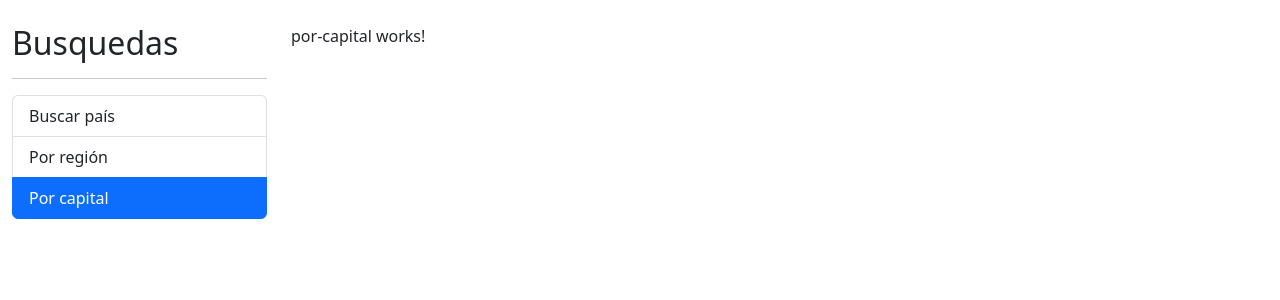
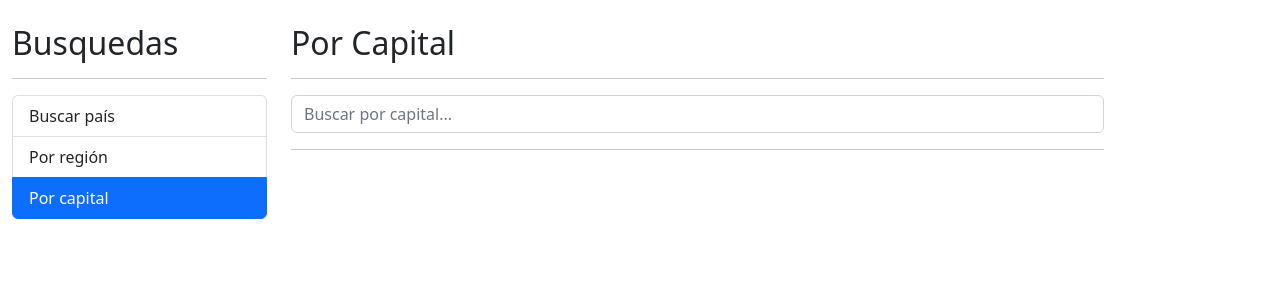
Before and after one commit to Nich95/paisesApp, an Angular app: page /capital in a window 1280 px wide. Shown: the top 300 px of the page. Built offline with nearby package versions, Linux system fonts and the light colour scheme.

Commit message:
Buscar por capital (#15)

```diff
--- a/src/app/pais/components/pais-input/pais-input.component.html
+++ b/src/app/pais/components/pais-input/pais-input.component.html
@@ -5,5 +5,5 @@
           class="form-control"
           [(ngModel)]="termino"
           (input)="teclaPrecionada()"
-          placeholder="Buscar país..." />
+          [placeholder]="placeholder"/>
 </form>
--- a/src/app/pais/components/pais-input/pais-input.component.ts
+++ b/src/app/pais/components/pais-input/pais-input.component.ts
@@ -1,4 +1,4 @@
-import { Component, EventEmitter, Output, OnInit } from '@angular/core';
+import { Component, EventEmitter, Output, OnInit, Input } from '@angular/core';
 import { Subject } from 'rxjs';
 import { debounceTime } from 'rxjs/operators';
 
@@ -13,6 +13,8 @@
   // en este caso el evento que se va a emitir es termino y el termino es de tipo string
   @Output() onEnter: EventEmitter<string> = new EventEmitter();
   @Output() onDebounce: EventEmitter<string> = new EventEmitter();
+
+  @Input() placeholder: string = ''; // este recibe la el valor del html por-capital y por-pais
 
   debouncer: Subject<string> = new Subject(); // este se emite cuando el usuario deja de escribir, para esto necesitamos el OnInit
   termino: string = '';
--- a/src/app/pais/components/pais-tabla/pais-tabla.component.html
+++ b/src/app/pais/components/pais-tabla/pais-tabla.component.html
@@ -15,7 +15,7 @@
       <td>
         <img class="small-flag" [src]="pais.flags.png">
       </td>
-      <td>{{ pais.name.common }}</td>
+      <td>{{pais.capital}}, {{ pais.name.common }}</td>
       <td>{{ pais.population | number }}</td>
       <td>
         <a [routerLink]="['/pais', pais.altSpellings[0]]">Ver...</a>
--- a/src/app/pais/pages/por-capital/por-capital.component.html
+++ b/src/app/pais/pages/por-capital/por-capital.component.html
@@ -1 +1,24 @@
-<p>por-capital works!</p>
+<h2>Por Capital</h2>
+<hr>
+
+<div class="row">
+  <div class="col">
+    <app-pais-input (onEnter)="buscar( $event )"
+                    placeholder="Buscar por capital...">
+    </app-pais-input>
+  </div>
+</div>
+
+<hr>
+
+<div *ngIf="hayError"
+      class="alert alert-danger">
+  No se encontró nada con el término {{ termino }}
+</div>
+
+<div *ngIf="paises.length > 0" class="row">
+  <div class="col">
+    <!-- aqui le enviamos la info necesaria al componente pais-tabla -->
+    <app-pais-tabla [paises]="paises"></app-pais-tabla>
+  </div>
+</div>
--- a/src/app/pais/pages/por-capital/por-capital.component.ts
+++ b/src/app/pais/pages/por-capital/por-capital.component.ts
@@ -1,15 +1,29 @@
-import { Component, OnInit } from '@angular/core';
+import { Component } from '@angular/core';
+import { PaisService } from '../../services/pais.service';
+import { Country } from '../../interfaces/pais.interface';
 
 @Component({
   selector: 'app-por-capital',
-  templateUrl: './por-capital.component.html',
-  styleUrls: ['./por-capital.component.css']
+  templateUrl: './por-capital.component.html'
 })
-export class PorCapitalComponent implements OnInit {
+export class PorCapitalComponent {
 
-  constructor() { }
+  termino: string = '';
+  hayError: boolean = false;
+  paises: Country[] = [];
 
-  ngOnInit(): void {
+  constructor( private paisService: PaisService ) {}
+
+  buscar( termino: string ) {
+    this.hayError = false;
+    this.termino = termino;
+
+    this.paisService.buscarCapital( termino )
+      .subscribe( (capitales) => {
+        this.paises = capitales;
+      }, ( err ) => {
+        this.hayError = true;
+        this.paises = [];
+      } );
   }
-
 }
--- a/src/app/pais/pages/por-pais/por-pais.component.html
+++ b/src/app/pais/pages/por-pais/por-pais.component.html
@@ -4,7 +4,8 @@
 <div class="row">
   <div class="col">
     <app-pais-input (onEnter)="buscar( $event )"
-                    (onDebounce)="sugerencias( $event )">
+                    (onDebounce)="sugerencias( $event )"
+                    placeholder="Buscar por país...">
     </app-pais-input>
   </div>
 </div>
--- a/src/app/pais/services/pais.service.ts
+++ b/src/app/pais/services/pais.service.ts
@@ -1,6 +1,6 @@
 import { HttpClient } from '@angular/common/http';
 import { Injectable } from '@angular/core';
-import { Observable, of } from 'rxjs';
+import { Observable } from 'rxjs';
 
 import { Country } from '../interfaces/pais.interface';
 
@@ -17,4 +17,9 @@
     const url = `${ this._apiUrl }/name/${ termino }`;
     return this.http.get<Country[]>( url ); // typescript con esta linea sabe que regresa un Obsevable de tipo pais
   }
+
+  buscarCapital( termino: string ): Observable<Country[]> {
+    const url = `${ this._apiUrl }/capital/${ termino }`;
+    return this.http.get<Country[]>(url);
+  }
 }
```
Also changed, not shown: src/app/pais/pages/por-capital/por-capital.component.css (deleted).
